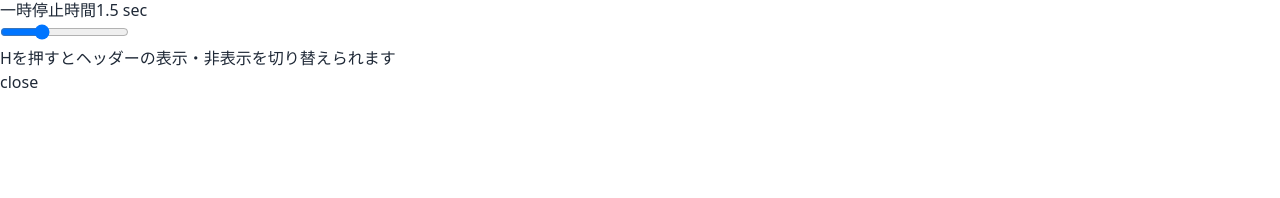
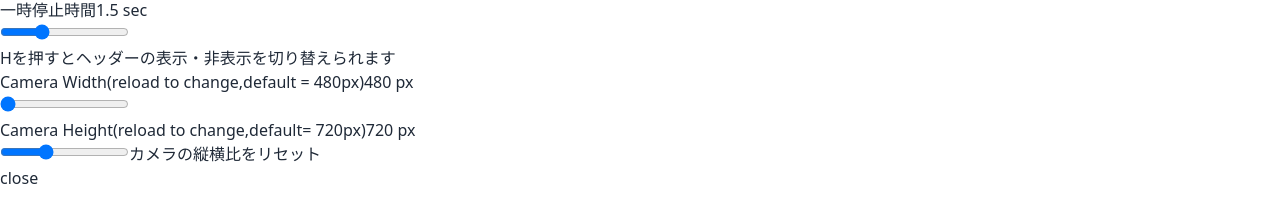
Before and after one commit to nakataki17/nazopri, a Vue app: page / in a window 1280 px wide. Shown: the part 754-952 px from the top of the page. Built offline with nearby package versions, Linux system fonts and the light colour scheme; no server answers.

Commit message:
縦横比変更機能

```diff
--- a/src/App.vue
+++ b/src/App.vue
@@ -1,11 +1,11 @@
 <template>
-  <NavigationBar v-show="showHeader"  v-bind="{playsSound,stopTime,course,showHeader,qcnt}" v-on="{'update:config':updateConfig}"/>
+  <NavigationBar v-show="showHeader"  v-bind="{playsSound,stopTime,course,showHeader,qcnt,cameraHeight,cameraWidth}" v-on="{'update:config':updateConfig}"/>
   <main class="flex flex-wrap h-full">
       <div class="h-5/6 lg:w-1/2  mx-auto ">
         <QuestionArea  :course="course" :qno="qno" :qcnt="qcnt" :keyboardPress="keyboardPress" />
       </div>
       <div class="h-5/6 lg:w-1/2  text-center mx-auto">
-        <CameraArea @tookPhoto="saveImage" v-bind="{latastImage,playsSound,stopTime}" />
+        <CameraArea @tookPhoto="saveImage" v-bind="{latastImage,playsSound,stopTime,cameraHeight,cameraWidth}" />
       </div>
   </main>
 
@@ -26,6 +26,20 @@ export default defineComponent({
     QuestionArea,
   },
   setup(){
+    //ローカルストレージからカメラ縦横の読み込み
+    const cameraWidth = ref()
+    const cameraHeight = ref()
+    if(localStorage.cameraWidth){
+      cameraWidth.value = localStorage.cameraWidth
+    }else{
+      cameraWidth.value = 480
+    }
+    if(localStorage.cameraHeight){
+      cameraHeight.value = localStorage.cameraHeight
+    }else{
+      cameraHeight.value = 720
+    }
+
     let qno = ref("1")
     //枚数
     let qcnt = ref({
@@ -98,7 +112,9 @@ export default defineComponent({
       playsSound,
       stopTime,
       updateConfig,
-      showHeader
+      showHeader,
+      cameraHeight,
+      cameraWidth,
     }
   }
 })
--- a/src/components/CameraArea.vue
+++ b/src/components/CameraArea.vue
@@ -28,6 +28,8 @@ export default defineComponent({
     stopTime : Number,
     playsSound : Boolean,
     latastImage : String,
+    cameraHeight: Number,
+    cameraWidth: Number,
   },
   emits:["tookPhoto",],
   setup(props,context) {
@@ -73,8 +75,8 @@ export default defineComponent({
         navigator.mediaDevices.getUserMedia({
           video:{
         facingMode: facing,
-        width:{min:480,ideal:480},
-        height:{min:480,ideal:720},
+        width:{min:480,ideal:props.cameraWidth},
+        height:{min:480,ideal:props.cameraHeight},
         aspectRatio:2/3
       },
           audio: false,
--- a/src/components/ConfigModal.vue
+++ b/src/components/ConfigModal.vue
@@ -26,6 +26,19 @@
       </div>
       <input type="range" v-model="stopTimeComp" min="0" max="5000" class="range" step="500">
       <div>Hを押すとヘッダーの表示・非表示を切り替えられます</div>
+
+      <div class="flex justify-between mb-2">
+      <span class="label-text">Camera Width(reload to change,default = 480px)</span>
+      <a>{{curCameraWidth}} px</a>
+      </div>
+      <input type="range" v-model="cameraWidthChange" min="480" max="1200" class="range" step="20" >
+
+      <div class="flex justify-between mb-2">
+      <span class="label-text">Camera Height(reload to change,default= 720px)</span>
+      <a>{{curCameraHeight}} px</a>
+      </div>
+      <input type="range" v-model="cameraHeightChange" min="480" max="1200" class="range" step="20">
+      <button class="btn btn-warning" v-on:click="setCameraDefault">カメラの縦横比をリセット</button>
         <div class="modal-action">
           <label for="configModal" class="btn">close</label>
         </div>
@@ -36,7 +49,7 @@
 </template>
 
 <script>
-import { defineComponent, computed,reactive } from '@vue/runtime-core'
+import { defineComponent, computed,reactive ,ref} from '@vue/runtime-core'
 
 export default defineComponent({
   name: 'ConfigModal',
@@ -48,10 +61,13 @@ export default defineComponent({
     playsSound :Boolean,
     stopTime :Number,
     qcnt: Object,
+    cameraHeight: Number,
+    cameraWidth: Number,
   },
 
   setup(props,context){
-    console.log(props)
+    const curCameraHeight = ref(props.cameraHeight)
+    const curCameraWidth = ref(props.cameraWidth)
     const config = reactive({
       course: props.course,
       playsSound: props.playsSound,
@@ -82,13 +98,43 @@ export default defineComponent({
       }
     })
 
+    const cameraWidthChange = computed({
+      get: ()=> curCameraWidth.value,
+      set: (value) => {
+        value = Number(value)
+        curCameraWidth.value = value
+        localStorage.cameraWidth = value
+      }
+    })
+
+    const cameraHeightChange = computed({
+      get: ()=> curCameraHeight.value,
+      set: (value) => {
+        value = Number(value)
+        curCameraHeight.value = value
+        localStorage.cameraHeight = value
+      }
+    })
+
+    const setCameraDefault = (()=>{
+      localStorage.cameraWidth = 480
+      localStorage.cameraHeight = 720
+      window.location.reload()
+    })
+
+
     const courseName = Object.keys(props.qcnt)
     return{
       config,
       soundComp,
       stopTimeComp,
       courseComp,
-      courseName
+      courseName,
+      cameraWidthChange,
+      cameraHeightChange,
+      curCameraWidth,
+      curCameraHeight,
+      setCameraDefault
     }
   }
 })
--- a/src/components/NavigationBar.vue
+++ b/src/components/NavigationBar.vue
@@ -7,7 +7,7 @@
     </a>
   </div>
   <div class="navbar-end">
-    <ConfigModal v-bind="{playsSound,stopTime,course,qcnt}" v-on="{'update:config':updateConfig}"></ConfigModal>
+    <ConfigModal v-bind="{playsSound,stopTime,course,qcnt,cameraHeight,cameraWidth}" v-on="{'update:config':updateConfig}"></ConfigModal>
   </div>
 
 </div>
@@ -29,6 +29,8 @@ export default defineComponent({
     stopTime :Number,
     showHeader : Boolean,
     qcnt: Object,
+    cameraHeight: Number,
+    cameraWidth: Number,
   },
   emits:["update:config"],
   setup(props,context) {
```
Also changed, not shown: src/QuestionArea.vue (added), 8 other files (tests, documents, lock files or other folders).
